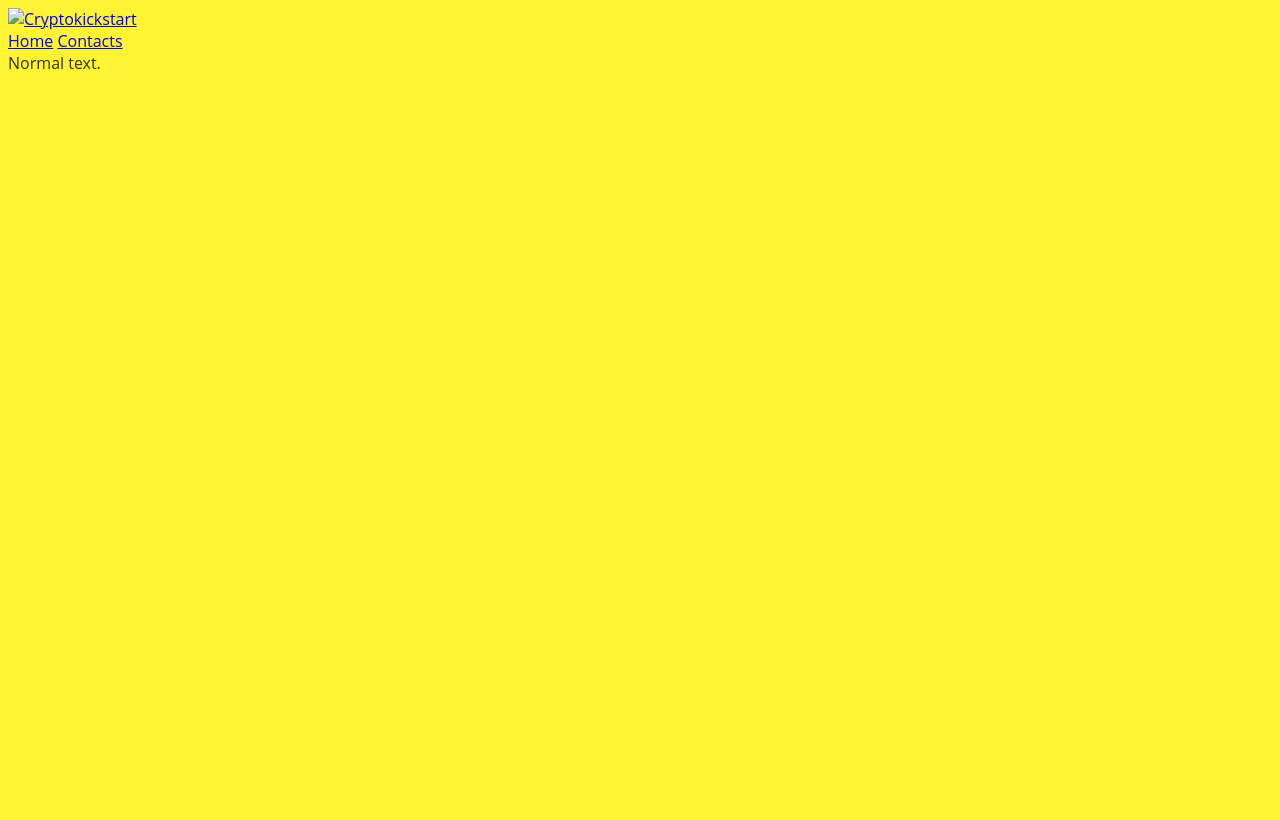
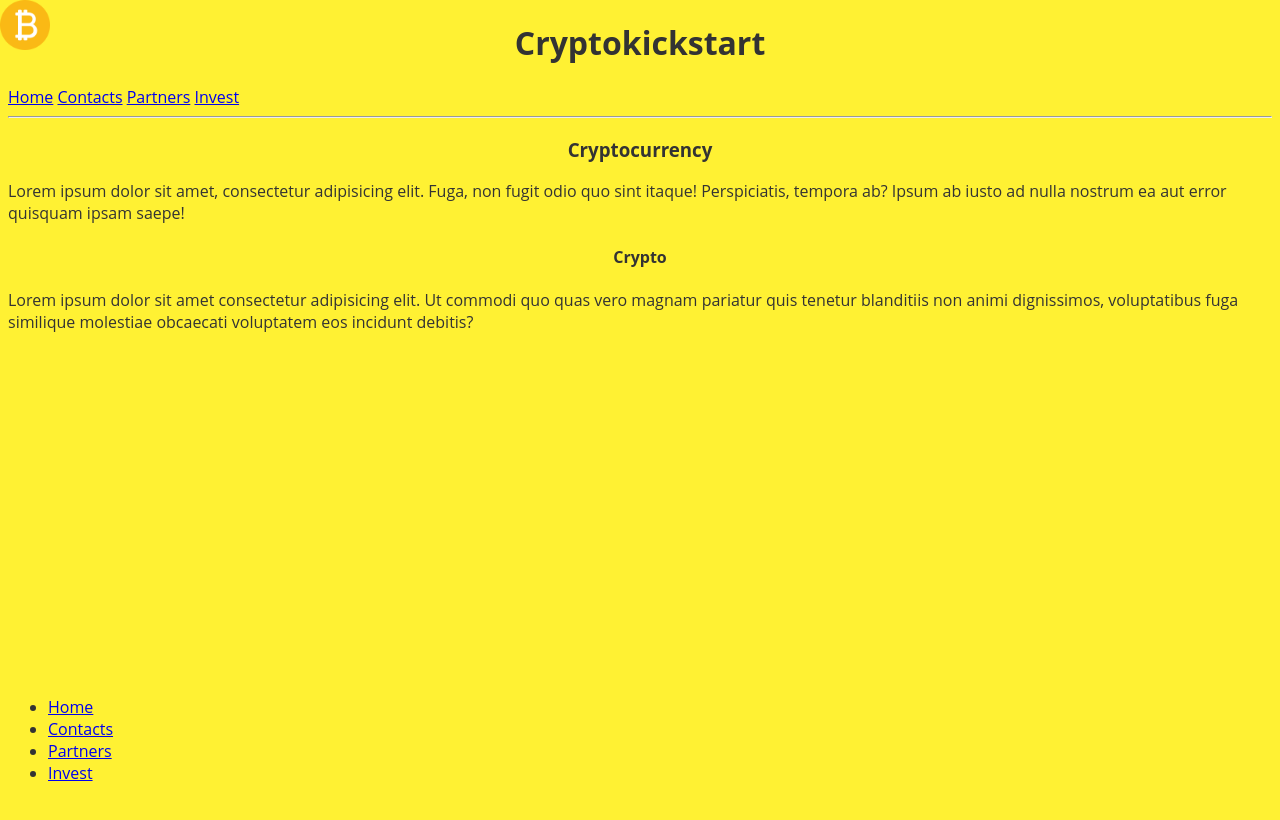
Before and after one commit to cektoz94/cryptokickstart, a plain HTML site: page index.html in a window 1280 px wide. Drawn offline with Linux system fonts and the light colour scheme.

Commit message:
first commit

```diff
--- a/css/_settings.css
+++ b/css/_settings.css
@@ -4,7 +4,7 @@
 */
 
 :root {
-  --main-bg-color: #fff333;
+  --main-bg-color: #fff133;
   --main-text-color: #333;
   --text-size-default: 16px;
   --text-family: 'Open Sans', Arial, sans-serif;
--- a/css/general.css
+++ b/css/general.css
@@ -1,8 +1,32 @@
+html {
+  height: 100%;
+}
+
 body {
   font-size: var(--text-size-default);
   font-family: var(--text-family);
   color: var(--main-text-color);
   background-color: var(--main-bg-color);
+
+  min-height: 100vh;
 }
 
-form { }
+.logo {
+  position: fixed;
+  top:0;
+  left:0;
+
+
+}
+
+h1 ,h3,h4 {
+  text-align: center;
+}
+
+
+
+footer {
+  position: fixed;
+  Width: 100%;
+  bottom: 0;
+}
--- a/index.html
+++ b/index.html
@@ -8,24 +8,48 @@
 </head>
 <body>
   <header>
+    <H1>Cryptokickstart</H1>
     <div class="flex-wrap">
       <a href="index.html">
-        <img src="./img/logo.png" alt="Cryptokickstart" title="Cryptokickstart" />
+        <div class="logo">
+            <img src="./img/logo.webp" width="50" height="50" alt="Cryptokickstart" title="Cryptokickstart" />
+        </div>
       </a>
+    </div>
 
       <nav class="main-navigation">
         <a class="main-navigation__item" href="#">Home</a>
         <a class="main-navigation__item" href="#">Contacts</a>
+        <a class="main-navigation__item" href="#">Partners</a>
+        <a class="main-navigation__item" href="#">Invest</a>
+
       </nav>
-    </div>
+      <hr/>
   </header>
 
   <main>
-    Normal text.
+    <h3>Cryptocurrency</h3>
+    <p>
+      Lorem ipsum dolor sit amet, consectetur adipisicing elit. Fuga, non fugit odio quo sint itaque! Perspiciatis,
+       tempora ab? Ipsum ab iusto ad nulla nostrum ea aut error quisquam ipsam saepe!
+    </p>
+    <h4>Crypto</h4>
+    <p>
+      Lorem ipsum dolor sit amet consectetur adipisicing elit. Ut commodi quo quas vero magnam pariatur quis tenetur blanditiis non animi dignissimos, voluptatibus fuga similique molestiae obcaecati voluptatem eos incidunt debitis?
+    </p>
+
   </main>
 
-  <footer>
+  <footer class="bottom_footer">
+      <nav class="main-navigation2">
+        <ul>
+          <li><a class="main-navigation__item" href="#">Home</a></li>
+         <li><a class="main-navigation__item" href="#">Contacts</a></li>
+          <li><a class="main-navigation__item" href="#">Partners</a></li>
+          <li><a class="main-navigation__item" href="#">Invest</a></li>
+       </ul>
 
+      </nav>
   </footer>
 </body>
 </html>
```
Also changed, not shown: img/logo.webp (added).
